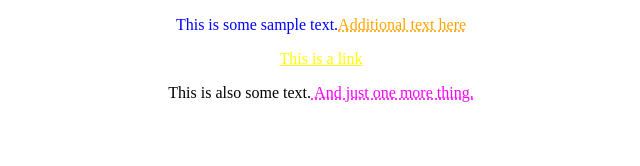
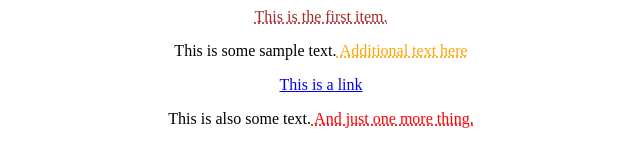
Before and after one commit to pageSwanson/agent-based-models, a plain HTML site: page tutorial/new_home.html in a window 1280 px wide. Shown: the whole page, without its empty margins (319-959 px from the left). Drawn offline with Linux system fonts and the light colour scheme.

Commit message:
cleaning up some styles, removing some conflicting styles

```diff
--- a/tutorial/new_home.html
+++ b/tutorial/new_home.html
@@ -5,30 +5,31 @@
 
     <title>My test page</title>
 
-
-  </head>
-  <body>
-    <p style="color : blue;">
-      This is some sample text.<span class="celestes-dynamic-element">Additional   text here</span>
-    </p>
-    <p>
-      <a href="https://developer.mozilla.org/en-US/docs/Learn/Getting_started_with_the_web/HTML_basics" style="color : yellow;">
-        This is a link
-      </a>
-    </p>
-    <p>
-      This is also some text.<span style="color: magenta"> And just one more thing.</span>
-    </p>
-  </body>
-  <footer>
     <link rel="stylesheet" type="text/css" href="styles.css">
     <style type="text/css">
       body {
         text-align: center;
       }
-      span {
+      span.span-class {
         color: orange;
       }
     </style>
-  </footer>
+
+  </head>
+  <body>
+    <span>
+      This is the first item.
+    </span>
+    <p>
+      This is some sample text.<span class="span-class"> Additional text here</span>
+    </p>
+    <p>
+      <a href="https://developer.mozilla.org/en-US/docs/Learn/Getting_started_with_the_web/HTML_basics">
+        This is a link
+      </a>
+    </p>
+    <p>
+      This is also some text.<span id="this-particular-element"> And just one more thing.</span>
+    </p>
+  </body>
 </html>
--- a/tutorial/styles.css
+++ b/tutorial/styles.css
@@ -1,20 +1,8 @@
-body {
-	color: black;
-}
-
 span {
 	text-decoration : underline dotted;
 	color: brown;
 }
 
-span {
-	color: orange;
-}
-
 span#this-particular-element {
 	color: red;
 }
-
-span {
-	color: blue;
-}
```
